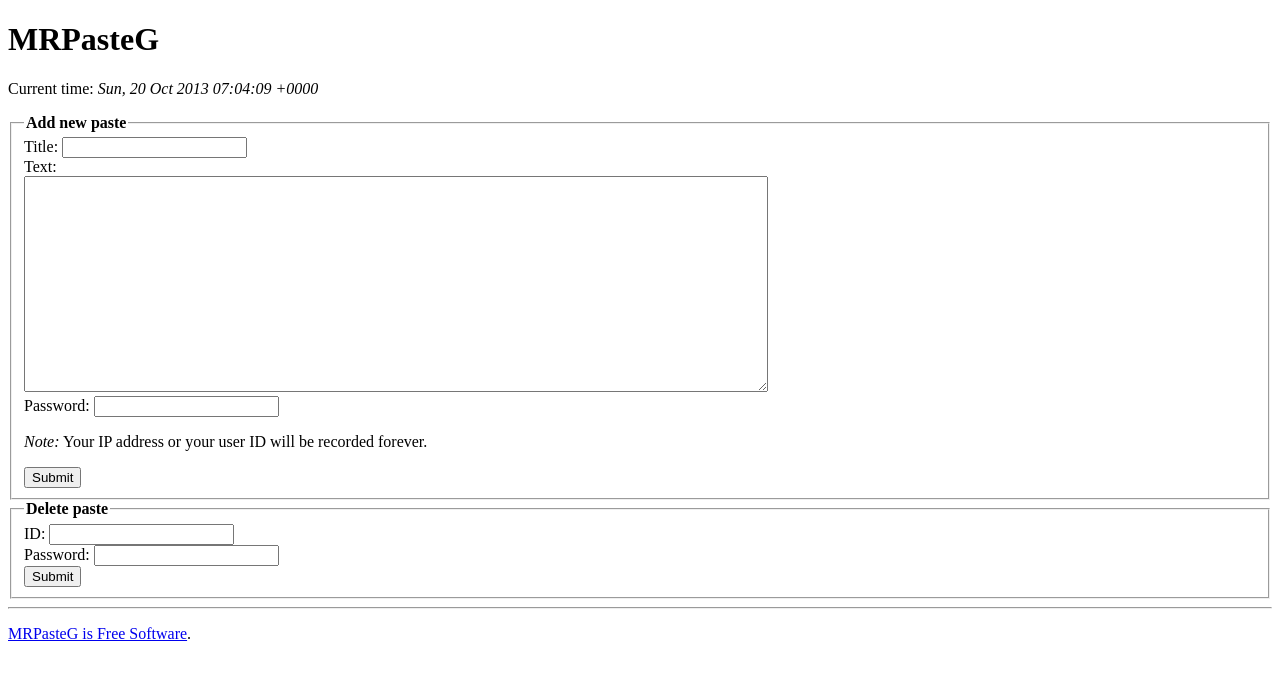
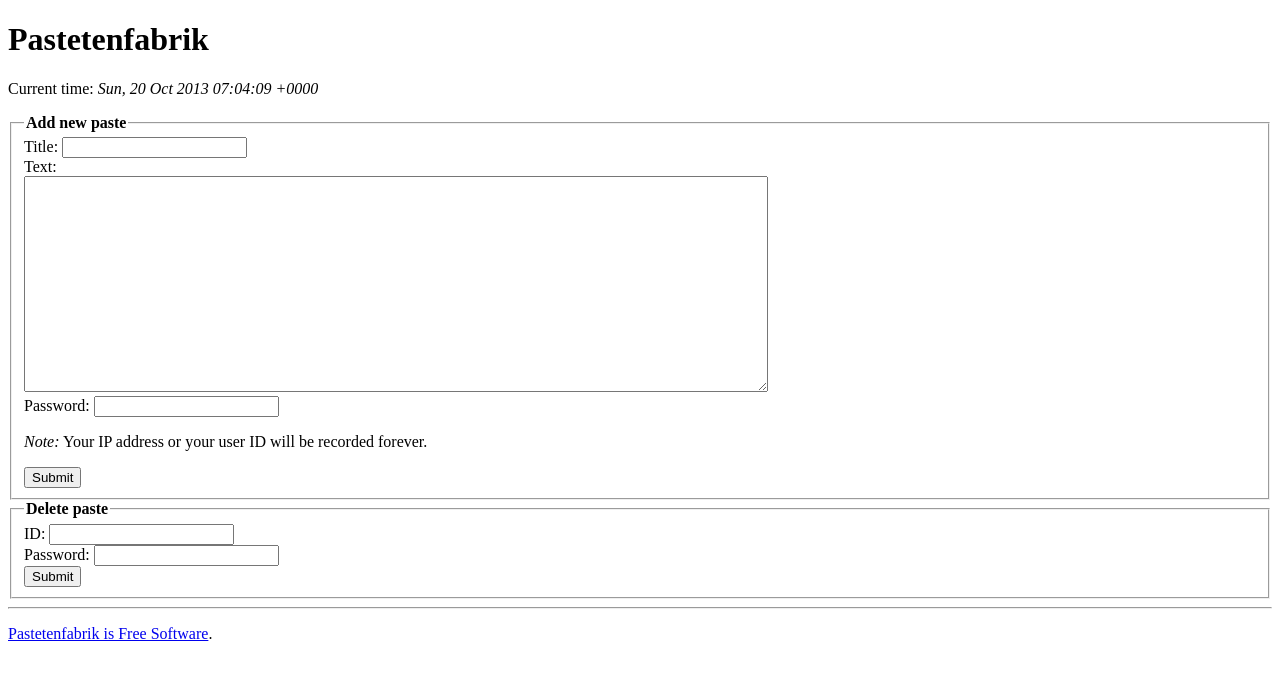
Before and after one commit to mrpg/pastetenfabrik, a PHP site: page / in a window 1280 px wide. Shown: the top 680 px of the page. Run offline with PHP 8.4, Linux system fonts and the light colour scheme.

Commit message:
Renaming

```diff
--- a/get.php
+++ b/get.php
@@ -16,10 +16,10 @@ else {
 <!doctype html>
 <html>
 <head>
-<title>MRPasteG</title>
+<title>Pastetenfabrik</title>
 </head>
 <body>
-<h1>MRPasteG</h1>
+<h1>Pastetenfabrik</h1>
 
 <hr />
 
@@ -35,7 +35,7 @@ echo dec(getp($id));
 <hr />
 <?php if (!empty($pgp)) echo '<p><a href="'.$pgp.'">PGP key</a></p>'; ?>
 <?php if (!empty($footer)) echo $footer; ?>
-<p><a href="https://github.com/mrpg/mrpasteg">MRPasteG is Free Software</a>.
+<p><a href="https://github.com/mrpg/mrpasteg">Pastetenfabrik is Free Software</a>.
 </p>
 </body>
 </html>
--- a/index.php
+++ b/index.php
@@ -4,10 +4,10 @@ include "inc.php";
 <!doctype html>
 <html>
 <head>
-<title>MRPasteG</title>
+<title>Pastetenfabrik</title>
 </head>
 <body>
-<h1>MRPasteG</h1>
+<h1>Pastetenfabrik</h1>
 
 <p>Current time: <i><?php echo date('r'); ?></i></p>
 
@@ -75,7 +75,7 @@ if (isset($_POST['do'])) {
 <hr />
 <?php if (!empty($pgp)) echo '<p><a href="'.$pgp.'">PGP key</a></p>'; ?>
 <?php if (!empty($footer)) echo $footer; ?>
-<p><a href="https://github.com/mrpg/mrpasteg">MRPasteG is Free Software</a>.
+<p><a href="https://github.com/mrpg/mrpasteg">Pastetenfabrik is Free Software</a>.
 </p>
 </body>
 </html>
--- a/pref.php
+++ b/pref.php
@@ -6,7 +6,7 @@ $pw[] = "user96232"; // First user... (id 1)
 $pw[] = "458565424"; // Second user... (id 2)
 
 // You can delete and add users as you like.
-// Or: Make your MRPasteG public:
+// Or: Make your Pastetenfabrik public:
 
 $public = false; // Set this to true to make your pastebin public.
 
```
